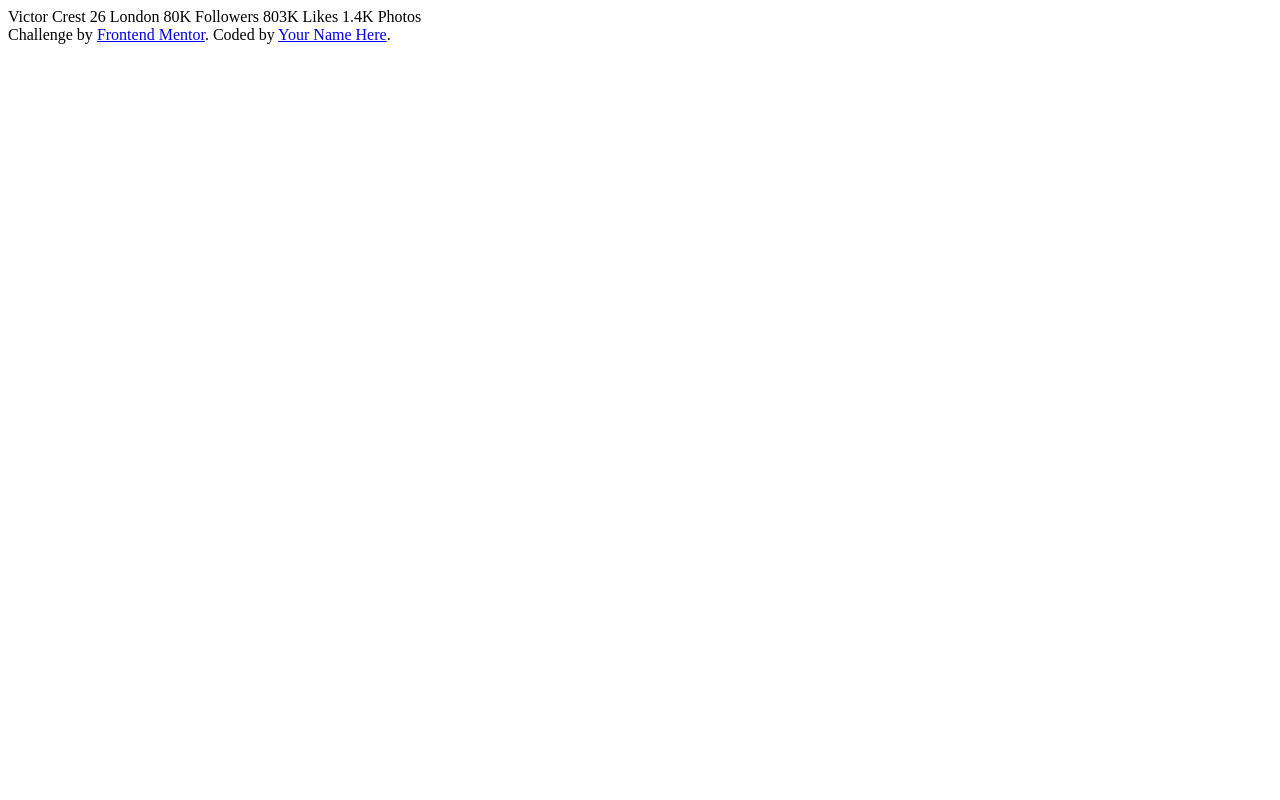
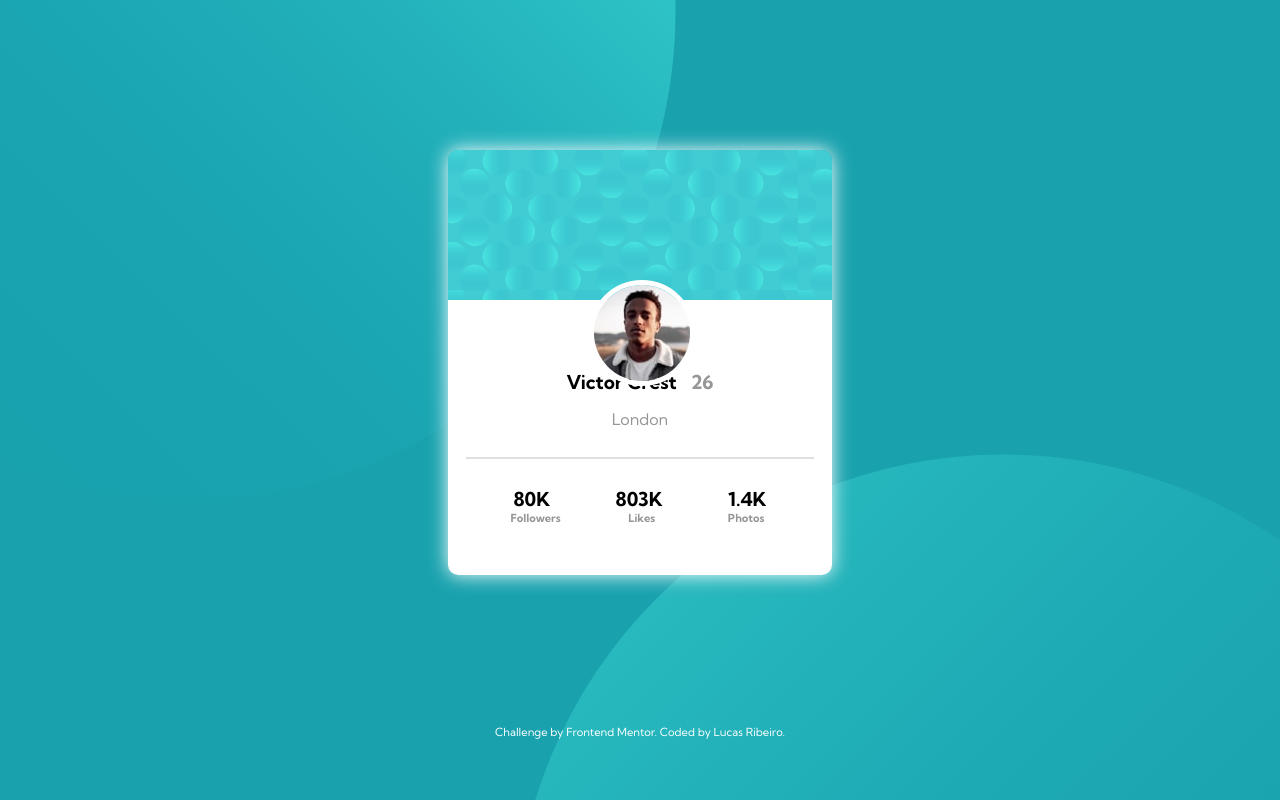
Before and after one commit to lucasribeiroc/profilecard, a plain HTML site: page index.html in a window 1280 px wide. Drawn offline with Linux system fonts and the light colour scheme.

Commit message:
CSS and HTML finished

```diff
--- a/index.html
+++ b/index.html
@@ -11,15 +11,40 @@
       href="./images/favicon-32x32.png"
     />
     <link rel="stylesheet" href="style.css" />
-    <title>Frontend Mentor | Profile card component</title>
+    <title>Frontend Mentor | Profile card component | Lucas Ribeiro</title>
   </head>
   <body>
-    Victor Crest 26 London 80K Followers 803K Likes 1.4K Photos
+    <div class="container">
+      <div class="profile-card">
+        <div class="bg-card"></div>
+        <div class="img-profile">
+          <img class="profile" src="./images/image-victor.jpg" alt="" />
+        </div>
+        <div class="name-age">
+          <p class="name">Victor Crest <span class="age">26</span></p>
+          <p class="city">London</p>
+          <hr />
+        </div>
+        <div class="status">
+          <div class="follow-number"><p>80K</p></div>
+          <div class="like-number"><p>803K</p></div>
+          <div class="photo-number"><p>1.4K</p></div>
+        </div>
+        <div class="status-name">
+          <div class="follow-name"><p>Followers</p></div>
+          <div class="like-name"><p>Likes</p></div>
+          <div class="photo-name"><p>Photos</p></div>
+        </div>
+      </div>
+    </div>
     <div class="attribution">
       Challenge by
-      <a href="https://www.frontendmentor.io?ref=challenge" target="_blank"
+      <a
+        class="footer"
+        href="https://www.frontendmentor.io?ref=challenge"
+        target="_blank"
         >Frontend Mentor</a
-      >. Coded by <a href="#">Your Name Here</a>.
+      >. Coded by <a class="footer" href="#">Lucas Ribeiro</a>.
     </div>
   </body>
 </html>
--- a/style.css
+++ b/style.css
@@ -0,0 +1,159 @@
+@import url("https://fonts.googleapis.com/css2?family=Big+Shoulders+Display:wght@700&family=Kumbh+Sans:wght@400;700&display=swap");
+
+body {
+  margin: 0px;
+  padding: 0px;
+  background-color: hsl(185, 75%, 39%);
+  background-image: url("./images/bg-pattern-top.svg"),
+    url("./images/bg-pattern-bottom.svg");
+  background-position: -100% 200%, 170% -190%;
+  background-repeat: no-repeat;
+}
+
+p {
+  margin: 0px;
+  padding: 0px;
+  display: block;
+}
+
+hr {
+  border: 1px solid hsl(0, 0%, 88%);
+  width: 90%;
+}
+
+.container {
+  margin: 150px auto;
+  display: grid;
+  grid-template-columns: 1fr;
+  grid-template-rows: 1fr;
+  grid-column-gap: 0px;
+  grid-row-gap: 0px;
+  width: 30%;
+  border-radius: 10px;
+  -webkit-box-shadow: 0px 0px 19px 0px #ffff;
+  box-shadow: 0px 0px 19px 0px #ffff;
+}
+
+.profile-card {
+  display: flex;
+  flex-direction: row;
+  flex-wrap: wrap;
+  justify-content: center;
+  align-items: center;
+  border-radius: 10px;
+}
+
+.bg-card {
+  width: 100%;
+  height: 150px;
+  border-radius: 10px 10px 0px 0px;
+  background-image: url("./images/bg-pattern-card.svg");
+  position: relative;
+}
+
+.profile {
+  border-radius: 50%;
+  border: 5px solid #fff;
+  position: absolute;
+  left: 46%;
+  top: 35%;
+}
+
+.name-age {
+  display: flex;
+  flex-direction: column;
+  flex-wrap: wrap;
+  justify-content: center;
+  align-items: center;
+  width: 100%;
+  background-color: #fff;
+}
+
+.name {
+  padding-top: 70px;
+  font-family: "Kumbh Sans", sans-serif;
+  font-size: 1.2rem;
+  font-weight: 700;
+}
+
+.age {
+  padding-left: 10px;
+  color: hsl(0, 0%, 59%);
+}
+
+.city {
+  padding-top: 15px;
+  padding-bottom: 20px;
+  font-family: "Kumbh Sans", sans-serif;
+  font-size: 1rem;
+  font-weight: 400;
+  color: hsl(0, 0%, 59%);
+}
+
+.status {
+  width: 100%;
+  background-color: #fff;
+  display: flex;
+  flex-direction: row;
+  flex-wrap: wrap;
+  justify-content: space-evenly;
+  align-items: center;
+  padding-top: 20px;
+}
+
+.follow-number,
+.like-number,
+.photo-number {
+  font-family: "Kumbh Sans", sans-serif;
+  font-size: 1.2rem;
+  font-weight: 700;
+}
+
+.status-name {
+  width: 100%;
+  background-color: #fff;
+  display: flex;
+  flex-direction: row;
+  flex-wrap: wrap;
+  justify-content: space-evenly;
+  align-items: center;
+  padding-top: 0px;
+  padding-bottom: 50px;
+  border-radius: 0px 0px 10px 10px;
+}
+
+.follow-name,
+.like-name,
+.photo-name {
+  font-family: "Kumbh Sans", sans-serif;
+  font-size: 0.7rem;
+  font-weight: 700;
+  color: hsl(0, 0%, 59%);
+  text-align: center;
+}
+
+.follow-name {
+  margin-left: -10px;
+}
+
+.like-name {
+  margin-left: -5px;
+}
+
+.photo-name {
+  margin-right: -5px;
+}
+
+.attribution {
+  text-align: center;
+  font-family: "Kumbh Sans", sans-serif;
+  font-size: 0.7rem;
+  color: #fff;
+}
+
+.footer {
+  font-family: "Kumbh Sans", sans-serif;
+  font-size: 0.7rem;
+  color: #fff;
+  text-decoration: none;
+}
```
